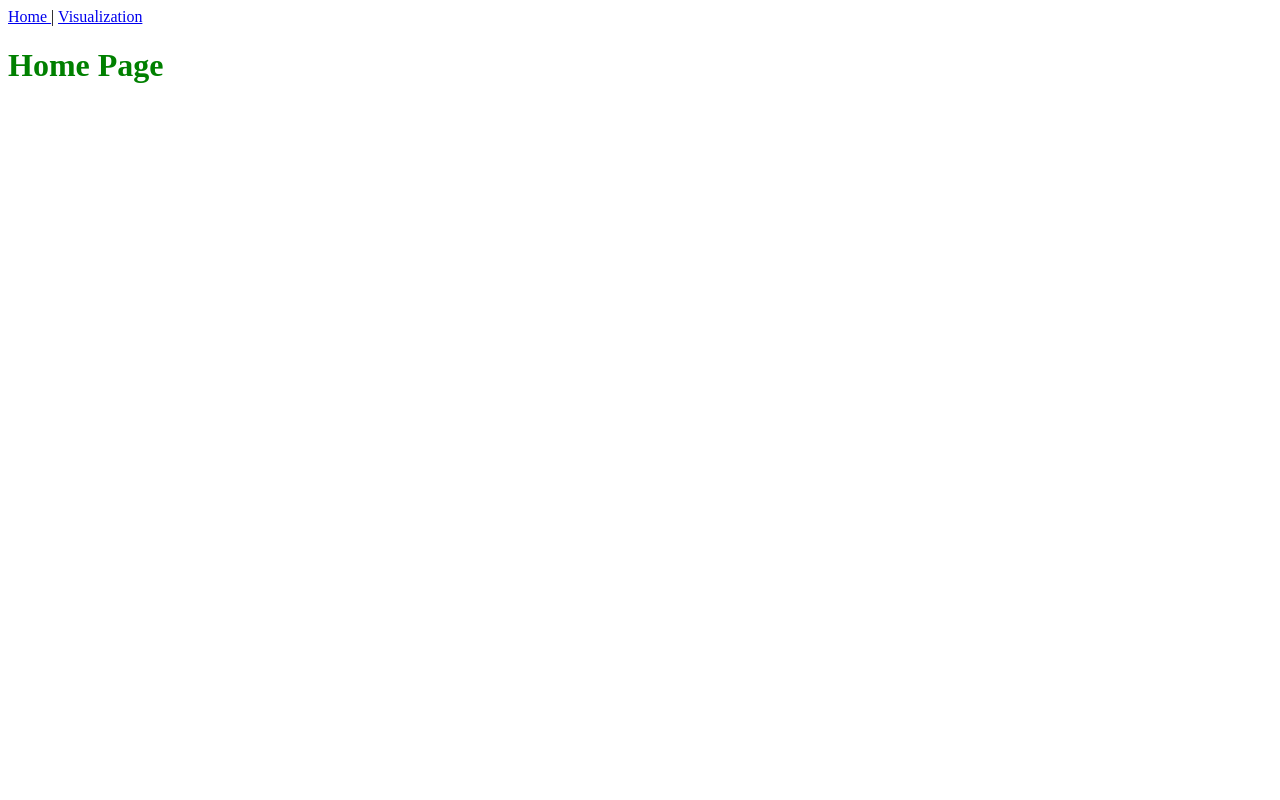
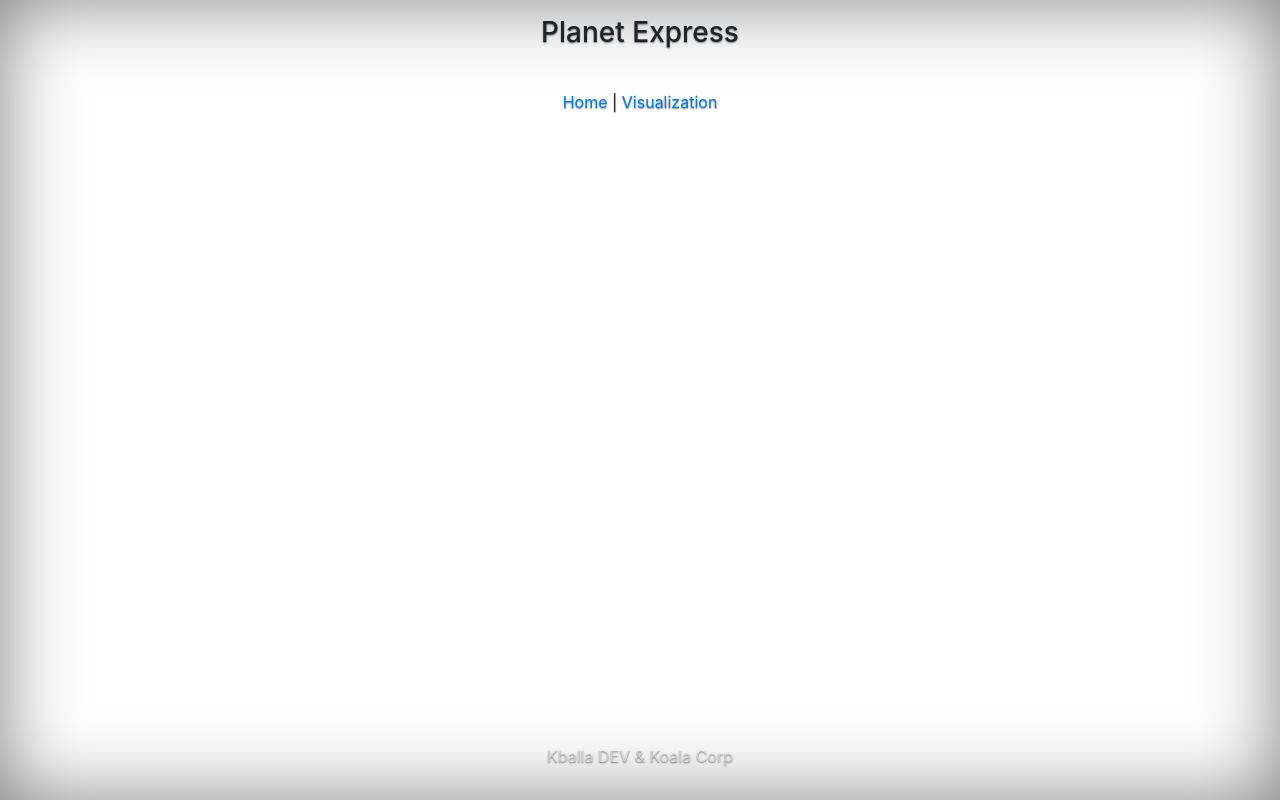
Before and after one commit to KoalaCorp/planet-express-hawkeye, a Vue app: page / in a window 1280 px wide. Built offline with nearby package versions, Linux system fonts and the light colour scheme.

Commit message:
Add vis-network lib Add bootstrap template

```diff
--- /dev/null
+++ b/css/cover.css
@@ -0,0 +1,110 @@
+/*
+ * Globals
+ */
+
+/* Links */
+a,
+a:focus,
+a:hover {
+  color: #fff;
+}
+
+/* Custom default button */
+.btn-secondary,
+.btn-secondary:hover,
+.btn-secondary:focus {
+  color: #333;
+  text-shadow: none; /* Prevent inheritance from `body` */
+  background-color: #fff;
+  border: .05rem solid #fff;
+}
+
+
+/*
+ * Base structure
+ */
+
+html,
+body {
+  height: 100%;
+  background-color: #333;
+}
+
+body {
+  display: -ms-flexbox;
+  display: -webkit-box;
+  display: flex;
+  -ms-flex-pack: center;
+  -webkit-box-pack: center;
+  justify-content: center;
+  color: #fff;
+  text-shadow: 0 .05rem .1rem rgba(0, 0, 0, .5);
+  box-shadow: inset 0 0 5rem rgba(0, 0, 0, .5);
+}
+
+.cover-container {
+  max-width: 42em;
+}
+
+
+/*
+ * Header
+ */
+.masthead {
+  margin-bottom: 2rem;
+}
+
+.masthead-brand {
+  margin-bottom: 0;
+}
+
+.nav-masthead .nav-link {
+  padding: .25rem 0;
+  font-weight: 700;
+  color: rgba(255, 255, 255, .5);
+  background-color: transparent;
+  border-bottom: .25rem solid transparent;
+}
+
+.nav-masthead .nav-link:hover,
+.nav-masthead .nav-link:focus {
+  border-bottom-color: rgba(255, 255, 255, .25);
+}
+
+.nav-masthead .nav-link + .nav-link {
+  margin-left: 1rem;
+}
+
+.nav-masthead .active {
+  color: #fff;
+  border-bottom-color: #fff;
+}
+
+@media (min-width: 48em) {
+  .masthead-brand {
+    float: left;
+  }
+  .nav-masthead {
+    float: right;
+  }
+}
+
+
+/*
+ * Cover
+ */
+.cover {
+  padding: 0 1.5rem;
+}
+.cover .btn-lg {
+  padding: .75rem 1.25rem;
+  font-weight: 700;
+}
+
+
+/*
+ * Footer
+ */
+.mastfoot {
+  color: rgba(255, 255, 255, .5);
+}
--- a/index.html
+++ b/index.html
@@ -1,11 +1,36 @@
-<!DOCTYPE html>
-<html>
-<head>
-  <base href="/">
-  <meta charset="UTF-8">
-  <title>Planet Express</title>
-</head>
-<body>
-<div class="wrapper" id="app"></div>
-</body>
+<!doctype html>
+<html lang="en">
+  <head>
+    <base href="/">
+    <meta charset="utf-8">
+    <meta name="viewport" content="width=device-width, initial-scale=1, shrink-to-fit=no">
+    <meta name="description" content="">
+    <meta name="author" content="">
+    <link rel="icon" href="/docs/4.0/assets/img/favicons/favicon.ico">
+
+    <title>Planet Express Visualizations</title>
+
+    <!-- Custom styles for this template -->
+    <link href="css/cover.css" rel="stylesheet">
+  </head>
+
+  <body class="text-center">
+
+    <div class="cover-container d-flex h-100 p-3 mx-auto flex-column">
+      <header class="masthead">
+          <h3>Planet Express</h3>
+      </header>
+      <div id="app"></div>
+
+      <main role="main" class="inner cover">
+        <div class="myNetwork" id="myNetwork"></div>
+      </main>
+
+      <footer class="mastfoot mt-auto">
+        <div class="inner">
+          <p> Kballa DEV & Koala Corp</p>
+        </div>
+      </footer>
+    </div>
+  </body>
 </html>
--- a/src/App.vue
+++ b/src/App.vue
@@ -1,5 +1,5 @@
 <template>
-  <div>
+  <div class="mb-auto" >
     <router-link to="/">
       Home
     </router-link> | <router-link to="/visualization">
--- a/src/components/AppHome.vue
+++ b/src/components/AppHome.vue
@@ -1,15 +1,5 @@
-<template>
-  <h1>Home Page</h1>
-</template>
-
 <script>
 export default {
     name: 'AppHome'
 };
 </script>
-
-<style scoped>
-    h1  {
-        color: green;
-    }
-</style>
--- a/src/components/AppVisualization.vue
+++ b/src/components/AppVisualization.vue
@@ -1,19 +1,44 @@
 <template>
-  <div class="title">
-    <h1>Visualization</h1>
-  </div>
+  <h1>Network</h1>
 </template>
 
 <script>
+import vis from "vis-network";
 export default {
     name: 'AppVisualization'
 };
+// create an array with nodes
+  var nodes = new vis.DataSet([
+    {id: 1, label: 'Node 1'},
+    {id: 2, label: 'Node 2'},
+    {id: 3, label: 'Node 3'},
+    {id: 4, label: 'Node 4'},
+    {id: 5, label: 'Node 5'}
+  ]);
+
+  // create an array with edges
+  var edges = new vis.DataSet([
+    {from: 1, to: 3},
+    {from: 1, to: 2},
+    {from: 2, to: 4},
+    {from: 2, to: 5},
+    {from: 3, to: 3}
+  ]);
+
+  // create a network
+  var container = document.getElementById('myNetwork');
+  var data = {
+    nodes: nodes,
+    edges: edges
+  };
+  var options = {};
+  var network = new vis.Network(container, data, options);
 </script>
 
 <style lang="scss" scoped>
-    .title {
-        h1 {
-            color: red;
-        }
-    }
+    #myNetwork {
+        width: 600px;
+        height: 400px;
+        border: 1px solid lightgray;
+    };
 </style>
--- a/src/main.js
+++ b/src/main.js
@@ -1,6 +1,10 @@
 // Import Vue
 import Vue from 'vue';
 import VueRouter from 'vue-router';
+
+// import third parties
+import 'bootstrap';
+import 'bootstrap/dist/css/bootstrap.min.css';
 
 // Import Vue App, routes, store
 import App from './App';
--- a/src/routes.js
+++ b/src/routes.js
@@ -1,5 +1,9 @@
 import AppHome from '@/components/AppHome';
 const AppVisualization = () => import('@/components/AppVisualization');
+
+import vis from 'vis-network';
+// Object.defineProperty(Vue.prototype, '$vis', { value: vis });
+
 
 
 const routes = [
```
Also changed, not shown: package.json (+5 -2 lines), 1 other file (tests, documents, lock files or other folders).
